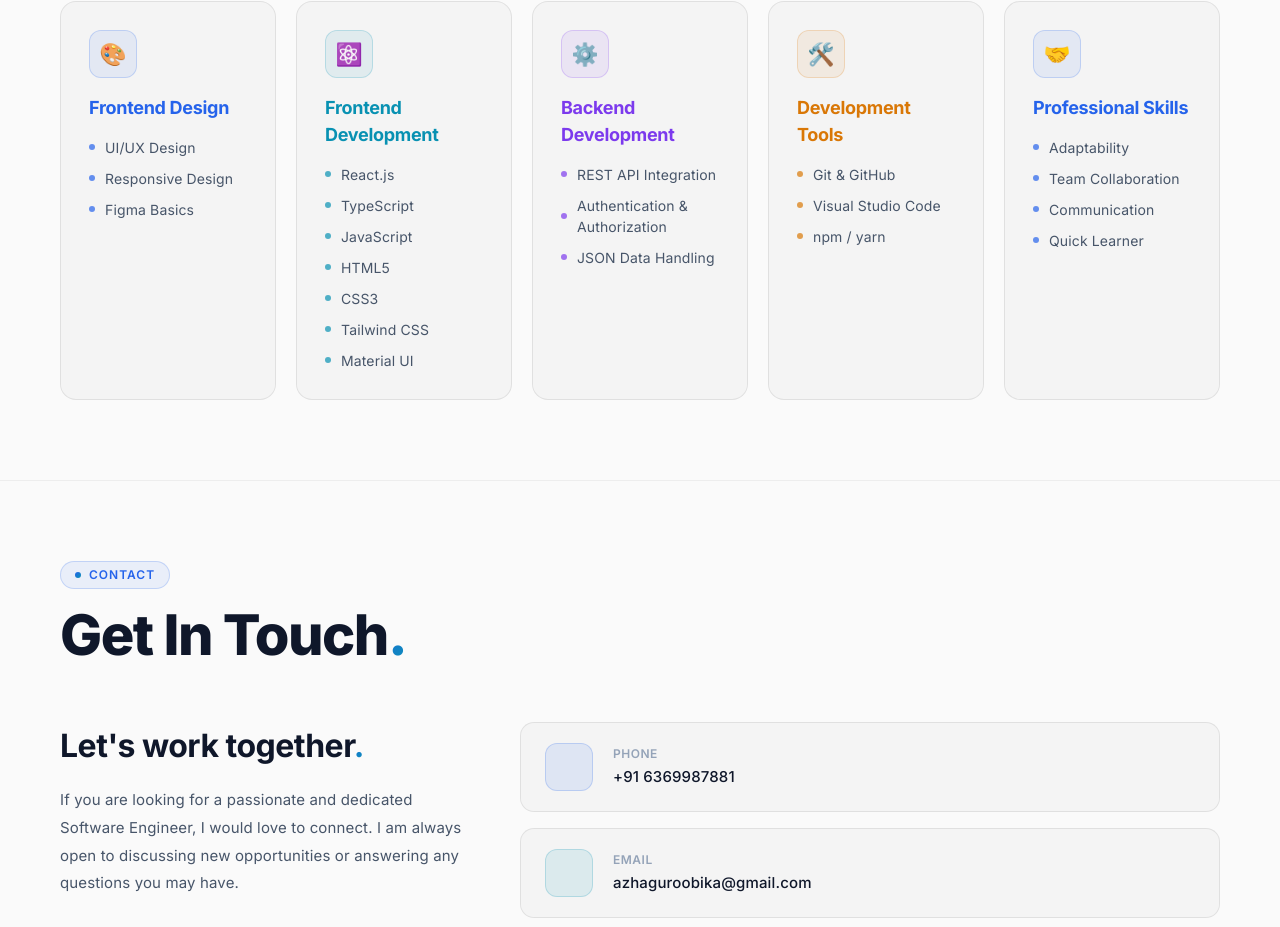
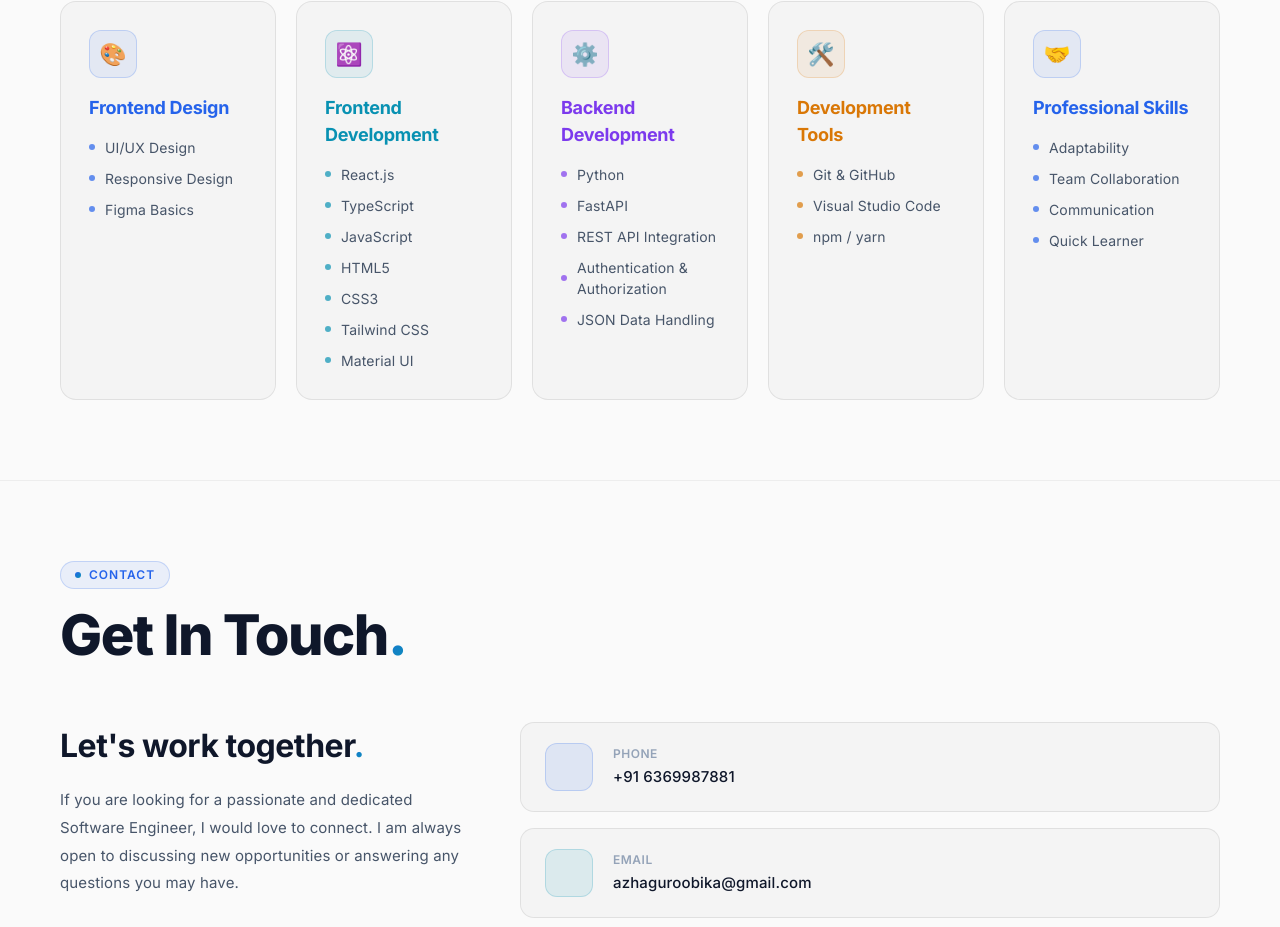
Before and after one commit to Azhaguroobika-roobi/portfolio, a React (Create React App) app: page / in a window 1280 px wide. Shown: the part 3930-4857 px from the top of the page. Built offline with nearby package versions, Linux system fonts and the light colour scheme; some icons are missing.

Commit message:
Add Python and FastAPI to backend skills

```diff
--- a/src/components/skills.js
+++ b/src/components/skills.js
@@ -40,7 +40,7 @@ function Skills() {
             colorVar: 'var(--accent-purple)',
             bgVar: 'var(--accent-purple-08)',
             borderVar: 'var(--accent-purple-20)',
-            skills: ["REST API Integration", "Authentication & Authorization", "JSON Data Handling"]
+            skills: ["Python","FastAPI", "REST API Integration", "Authentication & Authorization", "JSON Data Handling"]
         },
         {
             category: "Development Tools", icon: "🛠️",
```
